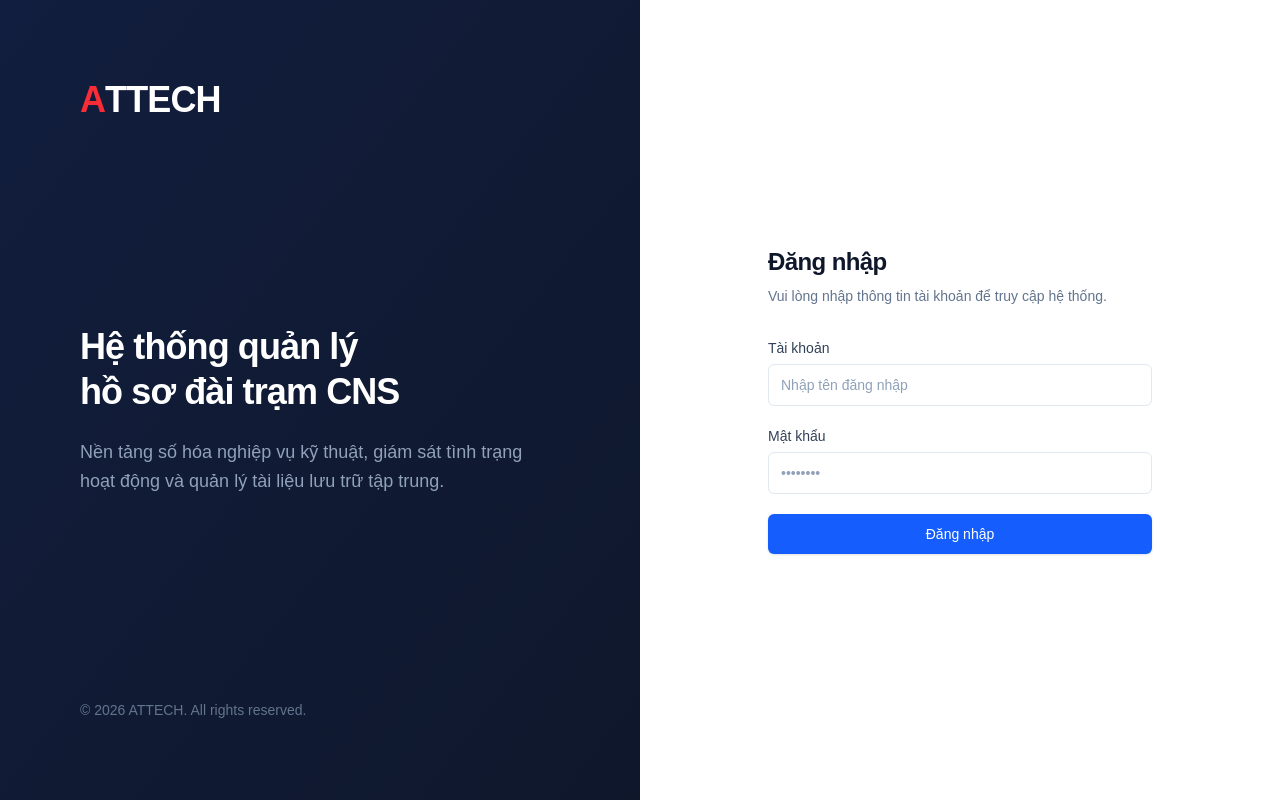
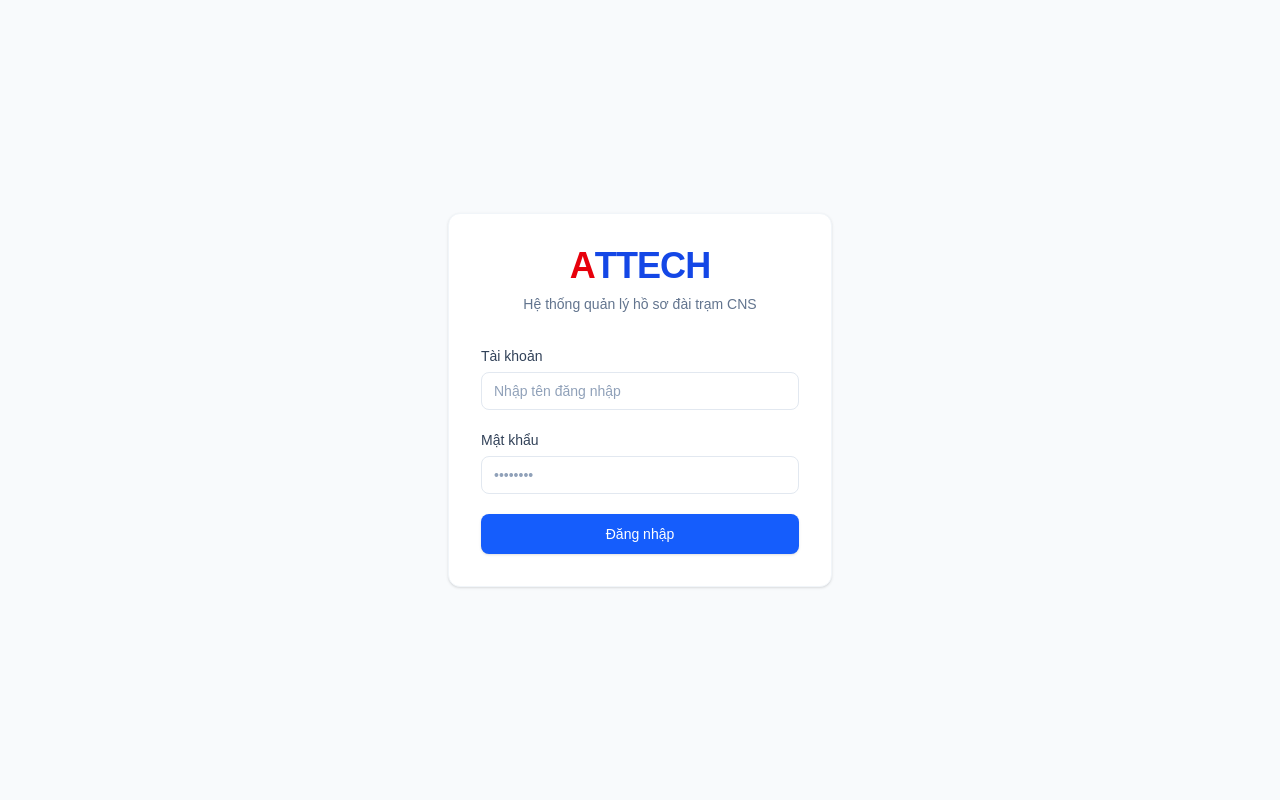
Before and after one commit to nhhaituhpy-hue/kiemtradaitram, a Next.js app: page / in a window 1280 px wide. Built offline with nearby package versions, Linux system fonts and the light colour scheme.

Commit message:
refactor(ui): redesign login page with minimalist layout and update logo

```diff
--- a/src/app/page.tsx
+++ b/src/app/page.tsx
@@ -32,54 +32,20 @@ export default function LoginPage() {
   };
 
   return (
-    <div className="min-h-screen flex w-full bg-white">
-      {/* Left Panel - Brand (Hidden on mobile) */}
-      <div className="hidden lg:flex w-1/2 bg-slate-900 flex-col justify-between p-12 lg:p-20 relative overflow-hidden">
-        {/* Subtle background pattern/gradient */}
-        <div className="absolute inset-0 bg-gradient-to-br from-blue-900/20 to-slate-900 pointer-events-none" />
-
-        <div className="relative z-10">
+    <div className="min-h-screen flex items-center justify-center bg-slate-50 p-4">
+      <div className="w-full max-w-sm bg-white rounded-xl shadow-sm border border-slate-100 p-8">
+        {/* Brand & Heading */}
+        <div className="flex flex-col items-center mb-8">
           <h1 className="text-4xl font-extrabold tracking-tight uppercase flex items-center">
-            <span className="text-red-500">A</span>
-            <span className="text-white">TTECH</span>
+            <span className="text-red-600">A</span>
+            <span className="text-blue-700">TTECH</span>
           </h1>
-        </div>
-
-        <div className="relative z-10 max-w-lg">
-          <h2 className="text-3xl md:text-4xl font-semibold text-white tracking-tight leading-tight mb-6">
-            Hệ thống quản lý<br />hồ sơ đài trạm CNS
-          </h2>
-          <p className="text-slate-400 text-lg leading-relaxed">
-            Nền tảng số hóa nghiệp vụ kỹ thuật, giám sát tình trạng hoạt động và quản lý tài liệu lưu trữ tập trung.
-          </p>
-        </div>
-
-        <div className="relative z-10 text-slate-500 text-sm">
-          &copy; {new Date().getFullYear()} ATTECH. All rights reserved.
-        </div>
-      </div>
-
-      {/* Right Panel - Form */}
-      <div className="w-full lg:w-1/2 flex items-center justify-center p-6 sm:p-12 bg-white">
-        <div className="w-full max-w-sm space-y-8">
-          {/* Mobile Logo */}
-          <div className="lg:hidden mb-8 space-y-2">
-            <h1 className="text-3xl font-extrabold tracking-tight uppercase flex items-center">
-              <span className="text-red-600">A</span>
-              <span className="text-blue-800">TTECH</span>
-            </h1>
-            <p className="text-slate-500 font-medium text-sm tracking-wide">
+          <p className="mt-2 text-sm font-medium text-slate-500 text-center">
             Hệ thống quản lý hồ sơ đài trạm CNS
           </p>
         </div>
 
-          <div>
-            <h2 className="text-2xl font-semibold tracking-tight text-slate-900">Đăng nhập</h2>
-            <p className="text-sm text-slate-500 mt-2">
-              Vui lòng nhập thông tin tài khoản để truy cập hệ thống.
-            </p>
-          </div>
-
+        {/* Login Form */}
         <form onSubmit={handleLogin} className="space-y-5">
           <div className="space-y-1.5">
             <label className="text-sm font-medium text-slate-700 block">Tài khoản</label>
@@ -87,28 +53,26 @@ export default function LoginPage() {
               type="text"
               value={username}
               onChange={(e) => setUsername(e.target.value)}
-                className="block w-full px-3 py-2.5 border border-slate-200 rounded-md bg-white text-slate-900 placeholder-slate-400 focus:outline-none focus:ring-2 focus:ring-blue-600/20 focus:border-blue-600 transition-shadow text-sm"
+              className="block w-full px-3 py-2 border border-slate-200 rounded-lg bg-white text-slate-900 placeholder-slate-400 focus:outline-none focus:ring-2 focus:ring-blue-600/20 focus:border-blue-600 transition-colors text-sm"
               placeholder="Nhập tên đăng nhập"
               required
             />
           </div>
 
           <div className="space-y-1.5">
-              <div className="flex items-center justify-between">
             <label className="text-sm font-medium text-slate-700 block">Mật khẩu</label>
-              </div>
             <input
               type="password"
               value={password}
               onChange={(e) => setPassword(e.target.value)}
-                className="block w-full px-3 py-2.5 border border-slate-200 rounded-md bg-white text-slate-900 placeholder-slate-400 focus:outline-none focus:ring-2 focus:ring-blue-600/20 focus:border-blue-600 transition-shadow text-sm"
+              className="block w-full px-3 py-2 border border-slate-200 rounded-lg bg-white text-slate-900 placeholder-slate-400 focus:outline-none focus:ring-2 focus:ring-blue-600/20 focus:border-blue-600 transition-colors text-sm"
               placeholder="••••••••"
               required
             />
           </div>
 
           {error && (
-              <div className="text-sm text-red-600 font-medium">
+            <div className="text-sm text-red-600 font-medium bg-red-50 px-3 py-2 rounded-lg">
               {error}
             </div>
           )}
@@ -116,7 +80,7 @@ export default function LoginPage() {
           <button
             type="submit"
             disabled={isLoading}
-              className="w-full flex items-center justify-center py-2.5 px-4 bg-blue-600 hover:bg-blue-700 text-white text-sm font-medium rounded-md shadow-sm transition-colors disabled:opacity-70 disabled:cursor-not-allowed mt-2"
+            className="w-full flex items-center justify-center py-2.5 px-4 bg-blue-600 hover:bg-blue-700 active:scale-[0.98] text-white text-sm font-medium rounded-lg shadow-sm transition-all disabled:opacity-70 disabled:cursor-not-allowed mt-4"
           >
             {isLoading ? (
               <div className="w-5 h-5 border-2 border-white/30 border-t-white rounded-full animate-spin" />
@@ -127,6 +91,5 @@ export default function LoginPage() {
         </form>
       </div>
     </div>
-    </div>
   );
 }
```
Lines whose indentation alone changed are shown as unchanged.
